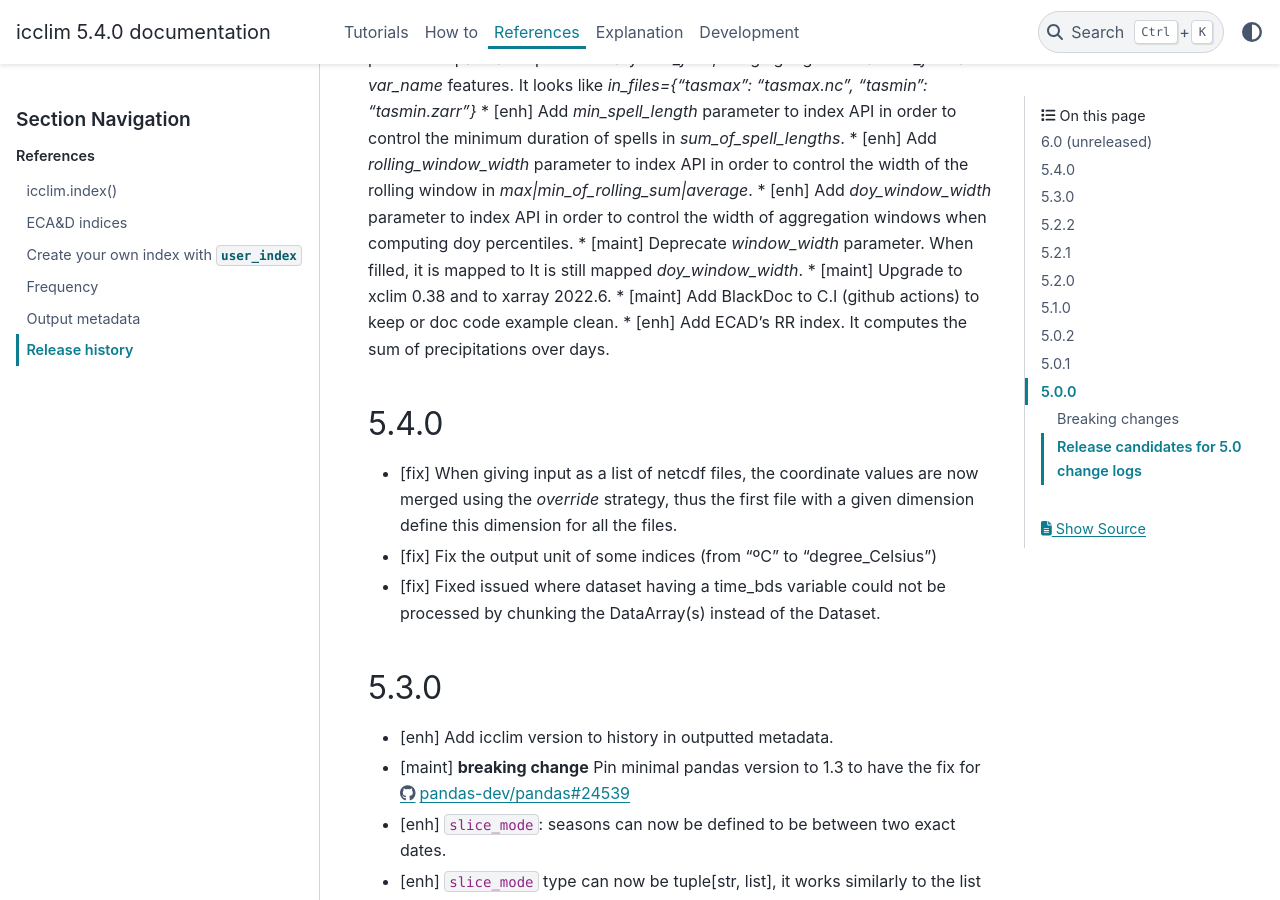
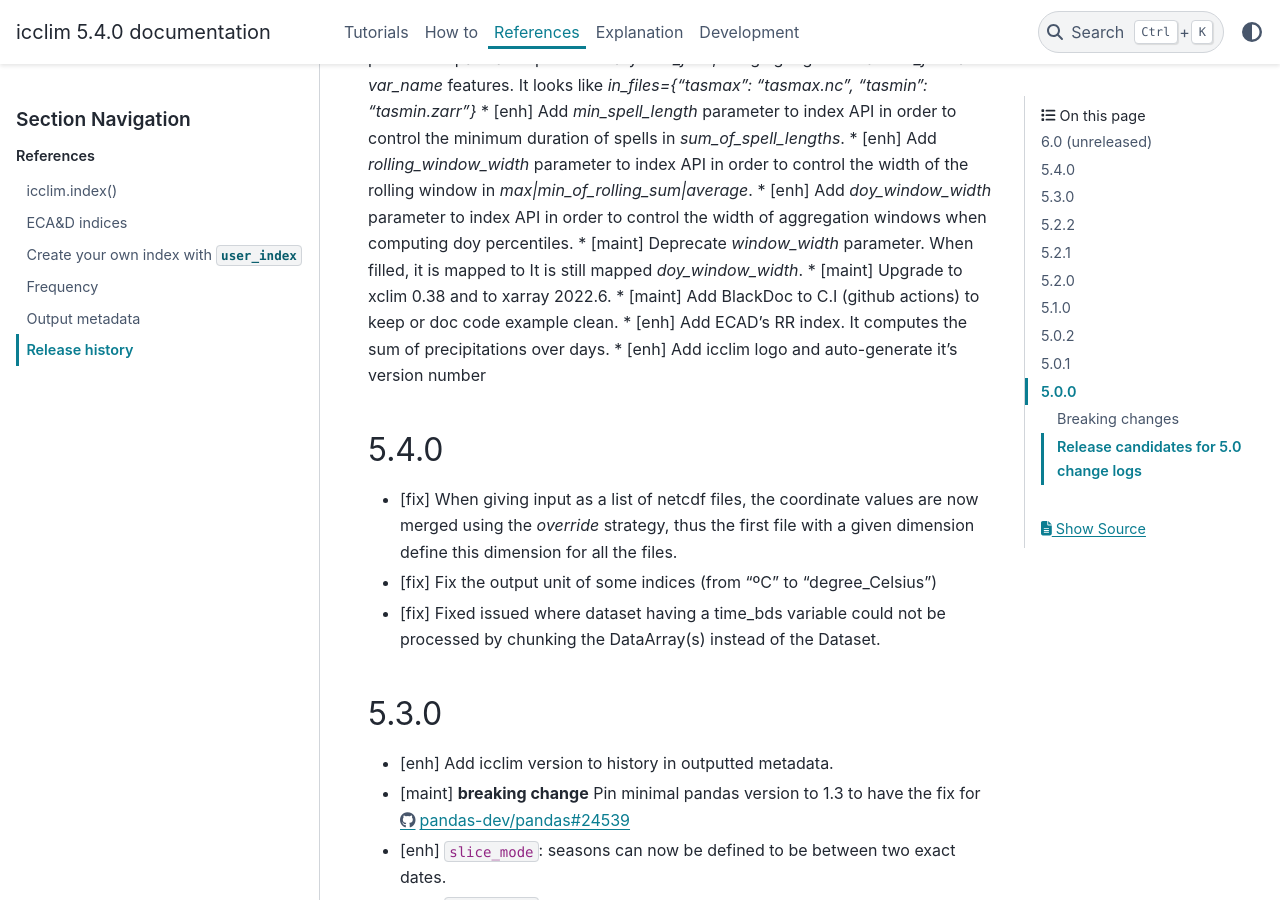
Before and after one commit to cerfacs-globc/icclim, a Sphinx documentation site: the page built from doc/source/references/release_notes.rst, in a window 1280 px wide and 900 px high, scrolled down 959 px. Built offline with Sphinx 7.4.7 and the PyData theme 0.15.4, drawn with Linux system fonts in a browser that asks for light colours; the version number is read from the project's files by our own code.

Commit message:
DOC: Update release notes

```diff
--- a/doc/source/references/release_notes.rst
+++ b/doc/source/references/release_notes.rst
@@ -31,6 +31,7 @@ It looks like `in_files={"tasmax": "tasmax.nc", "tasmin": "tasmin.zarr"}`
 * [maint] Upgrade to xclim 0.38 and to xarray 2022.6.
 * [maint] Add BlackDoc to C.I (github actions) to keep or doc code example clean.
 * [enh] Add ECAD's RR index. It computes the sum of precipitations over days.
+* [enh] Add icclim logo and auto-generate it's version number
 
 
 5.4.0
```
